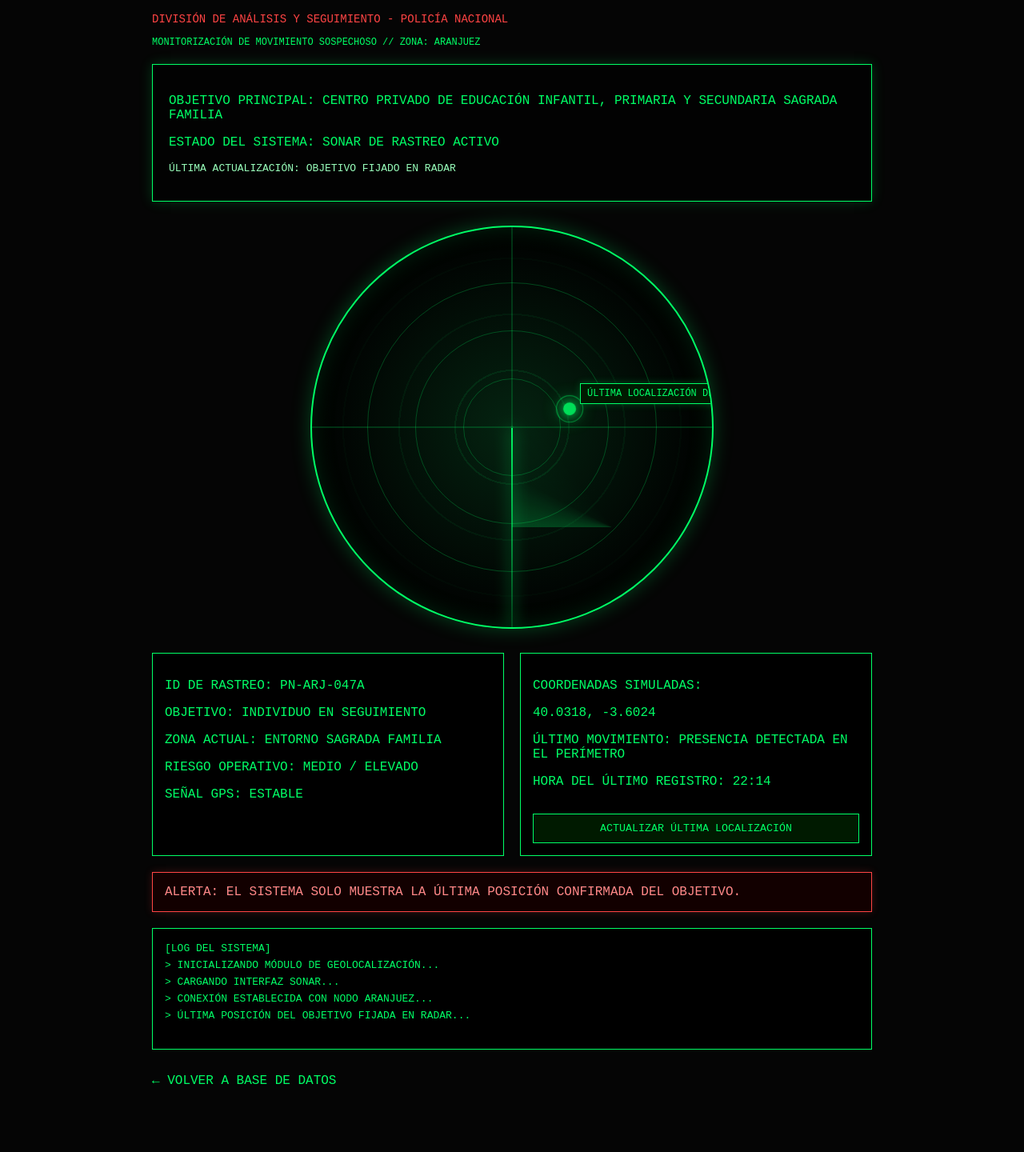
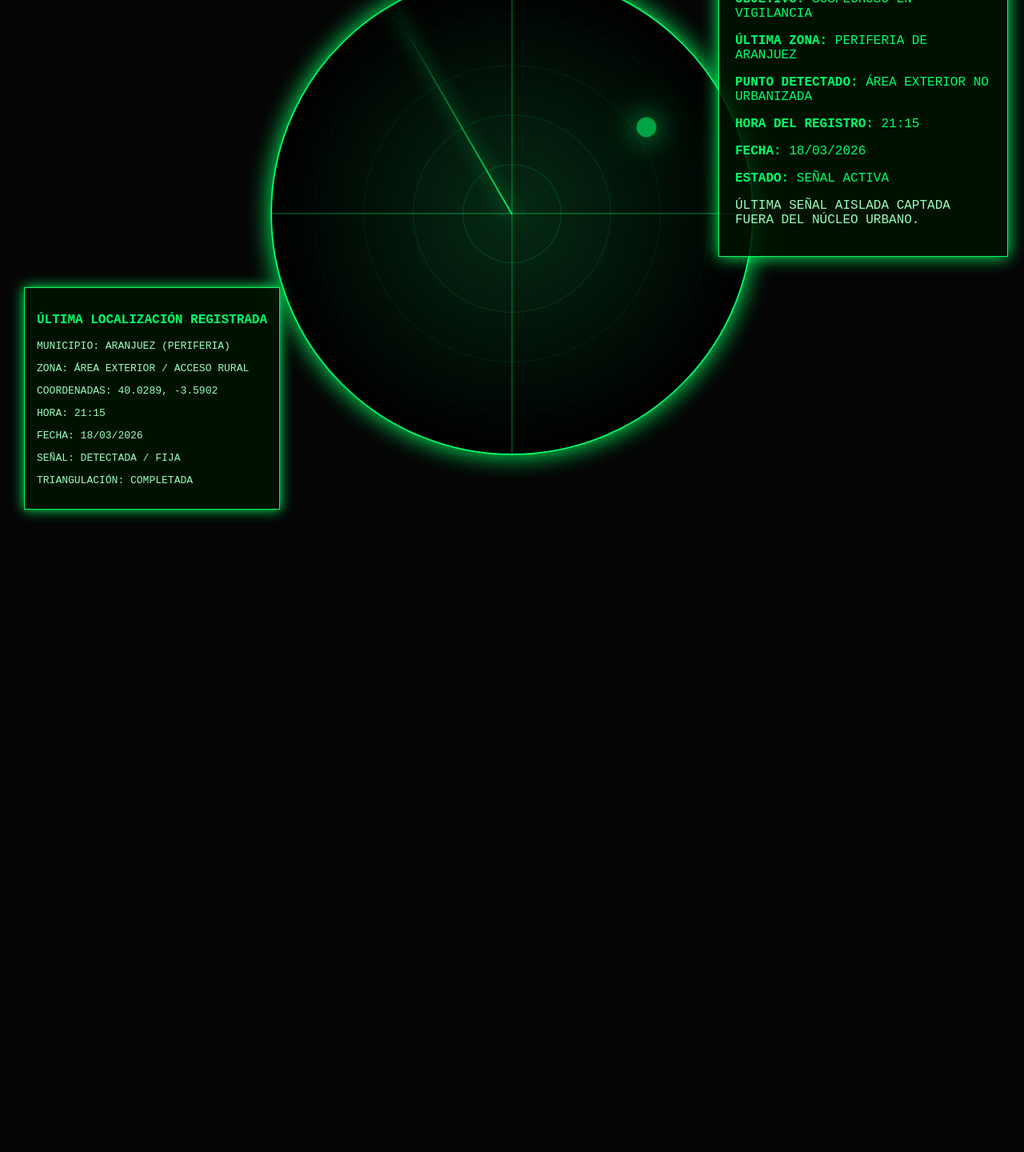
Before and after one commit to luxvocatio-droid/luxvocatio-droid.github.io, a plain HTML site: page sistema/geolocalizacion.html in a window 1280 px wide. Shown: the part 133-1573 px from the top of the page at 80% size. After the commit the page ends 800 px from the top, so only its background shows below. Drawn offline with Linux system fonts and the light colour scheme.

Commit message:
Update geolocalizacion.html

```diff
--- a/sistema/geolocalizacion.html
+++ b/sistema/geolocalizacion.html
@@ -2,65 +2,85 @@
 <html lang="es">
 <head>
 <meta charset="UTF-8">
-<title>Geolocalización - Policía Nacional</title>
+<title>Control de Seguimiento - Policía Nacional</title>
 
 <style>
 body{
+margin:0;
+padding:0;
 background:#050505;
 color:#00ff66;
 font-family:Courier New, monospace;
-margin:0;
-padding:0;
+overflow:hidden;
 }
 
-.database{
-width:900px;
-margin:auto;
-margin-top:80px;
-margin-bottom:80px;
+.topbar{
+position:absolute;
+top:20px;
+left:20px;
+z-index:10;
 }
 
-h1{
+.back-btn{
+display:inline-block;
+color:#00ff66;
+text-decoration:none;
+border:1px solid #00ff66;
+padding:10px 16px;
+background:#001a00;
+box-shadow:0 0 10px #00ff66;
+}
+
+.back-btn:hover{
+background:#003300;
+box-shadow:0 0 18px #00ff66;
+}
+
+.panel{
+position:absolute;
+top:20px;
+right:20px;
+width:320px;
+border:1px solid #00ff66;
+background:rgba(0,20,0,0.85);
+padding:20px;
+box-shadow:0 0 20px #00ff66;
+z-index:10;
+}
+
+.panel h2{
+margin-top:0;
+font-size:20px;
 border-bottom:1px solid #00ff66;
 padding-bottom:10px;
 }
 
 .classification{
 color:#ff4444;
-font-size:14px;
+font-size:13px;
+margin-bottom:15px;
 }
 
-.warning{
-font-size:12px;
-margin-bottom:20px;
-}
-
-.panel{
-border:1px solid #00ff66;
-padding:20px;
-margin-top:20px;
-box-shadow:0 0 15px rgba(0,255,102,0.2);
-background:#020202;
-}
-
-.radar-container{
+.map-container{
+width:100vw;
+height:100vh;
 display:flex;
 justify-content:center;
 align-items:center;
-margin-top:30px;
-margin-bottom:30px;
 }
 
 .radar{
-position:relative;
-width:500px;
-height:500px;
+width:600px;
+height:600px;
 border:2px solid #00ff66;
 border-radius:50%;
+position:relative;
+box-shadow:0 0 30px #00ff66;
 background:
-radial-gradient(circle, rgba(0,255,102,0.12) 0%, rgba(0,0,0,0.95) 70%),
-repeating-radial-gradient(circle, rgba(0,255,102,0.12) 0px, rgba(0,255,102,0.12) 2px, transparent 2px, transparent 70px);
-box-shadow:0 0 25px rgba(0,255,102,0.25), inset 0 0 30px rgba(0,255,102,0.15);
+radial-gradient(circle at center, rgba(0,255,102,0.15) 0%, rgba(0,0,0,0.95) 70%),
+repeating-radial-gradient(circle at center,
+transparent 0 60px,
+rgba(0,255,102,0.15) 61px 62px);
 overflow:hidden;
 }
 
@@ -68,7 +88,7 @@ overflow:hidden;
 .radar::after{
 content:"";
 position:absolute;
-background:rgba(0,255,102,0.18);
+background:rgba(0,255,102,0.25);
 }
 
 .radar::before{
@@ -82,335 +102,106 @@ transform:translateX(-50%);
 .radar::after{
 height:2px;
 width:100%;
+left:0;
 top:50%;
-left:0;
 transform:translateY(-50%);
 }
-
-.ring{
-position:absolute;
-border:1px solid rgba(0,255,102,0.25);
-border-radius:50%;
-top:50%;
-left:50%;
-transform:translate(-50%,-50%);
-}
-
-.ring1{width:120px;height:120px;}
-.ring2{width:240px;height:240px;}
-.ring3{width:360px;height:360px;}
 
 .sweep{
 position:absolute;
 width:50%;
 height:2px;
+background:linear-gradient(to right, rgba(0,255,102,0.9), rgba(0,255,102,0));
 top:50%;
 left:50%;
 transform-origin:left center;
-background:linear-gradient(to right, rgba(0,255,102,0.95), rgba(0,255,102,0.05));
-box-shadow:0 0 18px #00ff66;
-animation:giro 4s linear infinite;
-z-index:2;
+animation:spin 3s linear infinite;
+box-shadow:0 0 20px #00ff66;
 }
 
-.sweep-glow{
-position:absolute;
-width:50%;
-height:50%;
-top:0;
-left:50%;
-transform-origin:bottom left;
-background:conic-gradient(from 180deg, rgba(0,255,102,0.22), rgba(0,255,102,0.02), transparent 55deg);
-animation:giroCono 4s linear infinite;
-z-index:1;
+@keyframes spin{
+from{ transform:rotate(0deg); }
+to{ transform:rotate(360deg); }
 }
 
-@keyframes giro{
-from{transform:rotate(0deg);}
-to{transform:rotate(360deg);}
-}
-
-@keyframes giroCono{
-from{transform:rotate(0deg);}
-to{transform:rotate(360deg);}
-}
-
-.marker{
+.target{
 position:absolute;
-width:14px;
-height:14px;
+width:16px;
+height:16px;
 border-radius:50%;
 background:#00ff66;
-box-shadow:0 0 12px #00ff66, 0 0 24px #00ff66;
-animation:pulse 1.6s infinite;
-z-index:5;
-}
-
-.marker::after{
-content:"";
-position:absolute;
-width:28px;
-height:28px;
-border:1px solid rgba(0,255,102,0.5);
-border-radius:50%;
-top:50%;
-left:50%;
+box-shadow:0 0 20px #00ff66, 0 0 40px #00ff66;
 transform:translate(-50%,-50%);
+animation:pulse 1.5s infinite;
 }
 
 @keyframes pulse{
-0%{transform:scale(1);opacity:1;}
-50%{transform:scale(1.35);opacity:0.65;}
-100%{transform:scale(1);opacity:1;}
+0%{ transform:translate(-50%,-50%) scale(1); opacity:1; }
+50%{ transform:translate(-50%,-50%) scale(1.6); opacity:0.6; }
+100%{ transform:translate(-50%,-50%) scale(1); opacity:1; }
 }
 
-.marker-label{
+.coords{
 position:absolute;
-font-size:12px;
-background:#001a00;
-padding:5px 8px;
+bottom:30px;
+left:30px;
 border:1px solid #00ff66;
-white-space:nowrap;
-z-index:6;
-box-shadow:0 0 10px rgba(0,255,102,0.25);
+padding:15px;
+background:rgba(0,20,0,0.85);
+box-shadow:0 0 15px #00ff66;
+z-index:10;
+max-width:420px;
 }
 
-.data-grid{
-display:grid;
-grid-template-columns:1fr 1fr;
-gap:20px;
-margin-top:20px;
-}
-
-.data-box{
-border:1px solid #00ff66;
-padding:15px;
-background:#000;
-}
-
-.status-live{
+.small{
+font-size:13px;
 color:#99ffbb;
-margin-top:10px;
-font-size:13px;
-}
-
-.alert{
-margin-top:20px;
-padding:15px;
-border:1px solid #ff4444;
-color:#ff8888;
-background:#120000;
-box-shadow:0 0 10px rgba(255,68,68,0.2);
-}
-
-button{
-margin-top:15px;
-padding:10px;
-width:100%;
-background:#001a00;
-border:1px solid #00ff66;
-color:#00ff66;
-cursor:pointer;
-font-family:Courier New, monospace;
-}
-
-button:hover{
-background:#002600;
-}
-
-a{
-color:#00ff66;
-text-decoration:none;
-}
-
-.log{
-margin-top:20px;
-border:1px solid #00ff66;
-padding:15px;
-background:#000;
-font-size:13px;
-line-height:1.6;
-min-height:120px;
-}
-
-@media(max-width: 760px){
-.database{
-width:92%;
-}
-.data-grid{
-grid-template-columns:1fr;
-}
-.radar{
-width:320px;
-height:320px;
-}
-.ring1{width:80px;height:80px;}
-.ring2{width:160px;height:160px;}
-.ring3{width:240px;height:240px;}
 }
 </style>
 </head>
+
 <body>
 
-<div class="database">
-
-<h1>SEGUIMIENTO DE GEOLOCALIZACIÓN</h1>
-
-<p class="classification">
-DIVISIÓN DE ANÁLISIS Y SEGUIMIENTO - POLICÍA NACIONAL
-</p>
-
-<p class="warning">
-MONITORIZACIÓN DE MOVIMIENTO SOSPECHOSO // ZONA: ARANJUEZ
-</p>
+<div class="topbar">
+<a href="../index.html" class="back-btn">← VOLVER A BASE DE DATOS</a>
+</div>
 
 <div class="panel">
-<p>OBJETIVO PRINCIPAL: CENTRO PRIVADO DE EDUCACIÓN INFANTIL, PRIMARIA Y SECUNDARIA SAGRADA FAMILIA</p>
-<p>ESTADO DEL SISTEMA: SONAR DE RASTREO ACTIVO</p>
-<p class="status-live" id="estadoSistema">ÚLTIMA ACTUALIZACIÓN: OBJETIVO FIJADO EN RADAR</p>
+<h2>CONTROL DE SEGUIMIENTO</h2>
+<div class="classification">NIVEL DE CLASIFICACIÓN: RESERVADO</div>
+
+<p><strong>OBJETIVO:</strong> SOSPECHOSO EN VIGILANCIA</p>
+<p><strong>ÚLTIMA ZONA:</strong> PERIFERIA DE ARANJUEZ</p>
+<p><strong>PUNTO DETECTADO:</strong> ÁREA EXTERIOR NO URBANIZADA</p>
+<p><strong>HORA DEL REGISTRO:</strong> 21:15</p>
+<p><strong>FECHA:</strong> 18/03/2026</p>
+<p><strong>ESTADO:</strong> SEÑAL ACTIVA</p>
+
+<p style="margin-top:10px; color:#99ffbb;">
+ÚLTIMA SEÑAL AISLADA CAPTADA FUERA DEL NÚCLEO URBANO.
+</p>
 </div>
 
-<div class="radar-container">
+<div class="map-container">
 <div class="radar">
+<div class="sweep"></div>
 
-<div class="ring ring1"></div>
-<div class="ring ring2"></div>
-<div class="ring ring3"></div>
-
-<div class="sweep"></div>
-<div class="sweep-glow"></div>
-
-<div class="marker" id="marcador" style="top:220px; left:315px;"></div>
-<div class="marker-label" id="etiqueta" style="top:195px; left:335px;">ÚLTIMA LOCALIZACIÓN DETECTADA</div>
+<!-- PUNTO FIJO EN PERIFERIA -->
+<div class="target" style="top:32%; left:78%;"></div>
 
 </div>
 </div>
 
-<div class="data-grid">
-  <div class="data-box">
-    <p>ID DE RASTREO: PN-ARJ-047A</p>
-    <p>OBJETIVO: INDIVIDUO EN SEGUIMIENTO</p>
-    <p>ZONA ACTUAL: <span id="zonaActual">ENTORNO SAGRADA FAMILIA</span></p>
-    <p>RIESGO OPERATIVO: MEDIO / ELEVADO</p>
-    <p>SEÑAL GPS: ESTABLE</p>
-  </div>
-
-  <div class="data-box">
-    <p>COORDENADAS SIMULADAS:</p>
-    <p id="coords">40.0318, -3.6024</p>
-    <p>ÚLTIMO MOVIMIENTO: <span id="movimiento">PRESENCIA DETECTADA EN EL PERÍMETRO</span></p>
-    <p>HORA DEL ÚLTIMO REGISTRO: <span id="hora">22:14</span></p>
-    <button onclick="actualizarLocalizacion()">ACTUALIZAR ÚLTIMA LOCALIZACIÓN</button>
-  </div>
+<div class="coords">
+<p><strong>ÚLTIMA LOCALIZACIÓN REGISTRADA</strong></p>
+<p class="small">MUNICIPIO: ARANJUEZ (PERIFERIA)</p>
+<p class="small">ZONA: ÁREA EXTERIOR / ACCESO RURAL</p>
+<p class="small">COORDENADAS: 40.0289, -3.5902</p>
+<p class="small">HORA: 21:15</p>
+<p class="small">FECHA: 18/03/2026</p>
+<p class="small">SEÑAL: DETECTADA / FIJA</p>
+<p class="small">TRIANGULACIÓN: COMPLETADA</p>
 </div>
-
-<div class="alert" id="alerta">
-ALERTA: EL SISTEMA SOLO MUESTRA LA ÚLTIMA POSICIÓN CONFIRMADA DEL OBJETIVO.
-</div>
-
-<div class="log" id="registro">
-[LOG DEL SISTEMA]<br>
-> INICIALIZANDO MÓDULO DE GEOLOCALIZACIÓN...<br>
-> CARGANDO INTERFAZ SONAR...<br>
-> CONEXIÓN ESTABLECIDA CON NODO ARANJUEZ...<br>
-> ÚLTIMA POSICIÓN DEL OBJETIVO FIJADA EN RADAR...
-</div>
-
-<p style="margin-top:30px;">
-<a href="index.html#database">← VOLVER A BASE DE DATOS</a>
-</p>
-
-</div>
-
-<script>
-const posiciones = [
-{
-top:"220px",
-left:"315px",
-labelTop:"195px",
-labelLeft:"335px",
-zona:"ENTORNO SAGRADA FAMILIA",
-coords:"40.0318, -3.6024",
-movimiento:"PRESENCIA DETECTADA EN EL PERÍMETRO",
-hora:"22:14",
-estado:"ÚLTIMA ACTUALIZACIÓN: OBJETIVO FIJADO EN RADAR",
-log:"> EVENTO 22:14 // POSICIÓN FIJADA CERCA DEL CENTRO SAGRADA FAMILIA."
-},
-{
-top:"135px",
-left:"185px",
-labelTop:"110px",
-labelLeft:"205px",
-zona:"ACCESO NORTE",
-coords:"40.0321, -3.6031",
-movimiento:"SEÑAL BREVE CAPTADA EN EL SECTOR NORTE",
-hora:"22:16",
-estado:"ÚLTIMA ACTUALIZACIÓN: NUEVA FIJACIÓN EN ACCESO NORTE",
-log:"> EVENTO 22:16 // NUEVA LOCALIZACIÓN AISLADA REGISTRADA EN ACCESO NORTE."
-},
-{
-top:"320px",
-left:"210px",
-labelTop:"295px",
-labelLeft:"230px",
-zona:"SALIDA SECUNDARIA",
-coords:"40.0311, -3.6036",
-movimiento:"SEÑAL DETECTADA EN EL FLANCO SUR",
-hora:"22:19",
-estado:"ÚLTIMA ACTUALIZACIÓN: ECO DETECTADO EN SALIDA SECUNDARIA",
-log:"> EVENTO 22:19 // EL SONAR FIJA ÚLTIMA POSICIÓN EN EL PERÍMETRO SUR."
-},
-{
-top:"320px",
-left:"360px",
-labelTop:"295px",
-labelLeft:"380px",
-zona:"SECTOR VIGILADO",
-coords:"40.0312, -3.6018",
-movimiento:"PARADA TEMPORAL REGISTRADA",
-hora:"22:21",
-estado:"ÚLTIMA ACTUALIZACIÓN: OBJETIVO INMÓVIL DURANTE BREVE INTERVALO",
-log:"> EVENTO 22:21 // LA ÚLTIMA LECTURA INDICA UNA DETENCIÓN TEMPORAL."
-},
-{
-top:"120px",
-left:"335px",
-labelTop:"95px",
-labelLeft:"355px",
-zona:"PUNTO DE OBSERVACIÓN 2",
-coords:"40.0323, -3.6019",
-movimiento:"CAMBIO DE POSICIÓN DETECTADO",
-hora:"22:24",
-estado:"ÚLTIMA ACTUALIZACIÓN: REUBICACIÓN DE LA SEÑAL",
-log:"> EVENTO 22:24 // LA ÚLTIMA SEÑAL FIJADA APUNTA A UN CAMBIO DE POSICIÓN."
-}
-];
-
-let indice = 0;
-
-function actualizarLocalizacion(){
-indice = (indice + 1) % posiciones.length;
-const p = posiciones[indice];
-
-document.getElementById("marcador").style.top = p.top;
-document.getElementById("marcador").style.left = p.left;
-
-document.getElementById("etiqueta").style.top = p.labelTop;
-document.getElementById("etiqueta").style.left = p.labelLeft;
-
-document.getElementById("zonaActual").innerText = p.zona;
-document.getElementById("coords").innerText = p.coords;
-document.getElementById("movimiento").innerText = p.movimiento;
-document.getElementById("hora").innerText = p.hora;
-document.getElementById("estadoSistema").innerText = p.estado;
-
-const registro = document.getElementById("registro");
-registro.innerHTML += "<br>" + p.log;
-}
-
-<a href="../index.html" class="back-btn">← VOLVER A BASE DE DATOS</a>
-
-</script>
 
 </body>
 </html>
```
